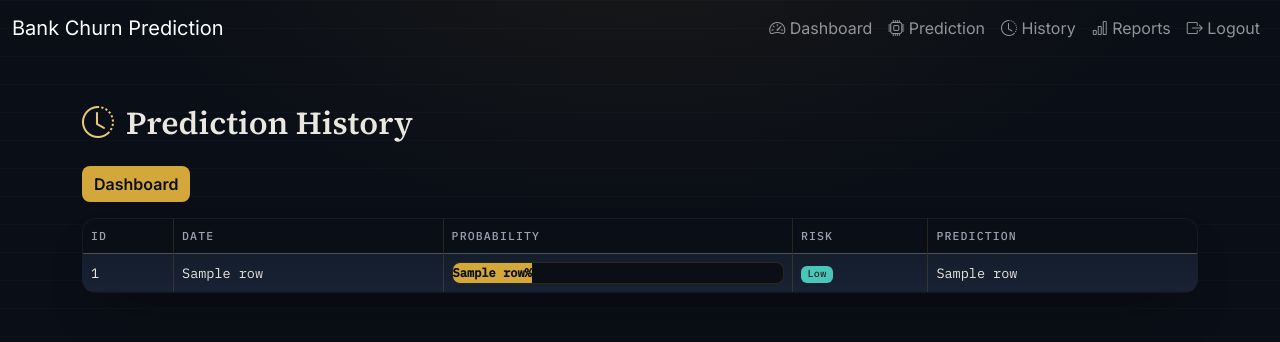
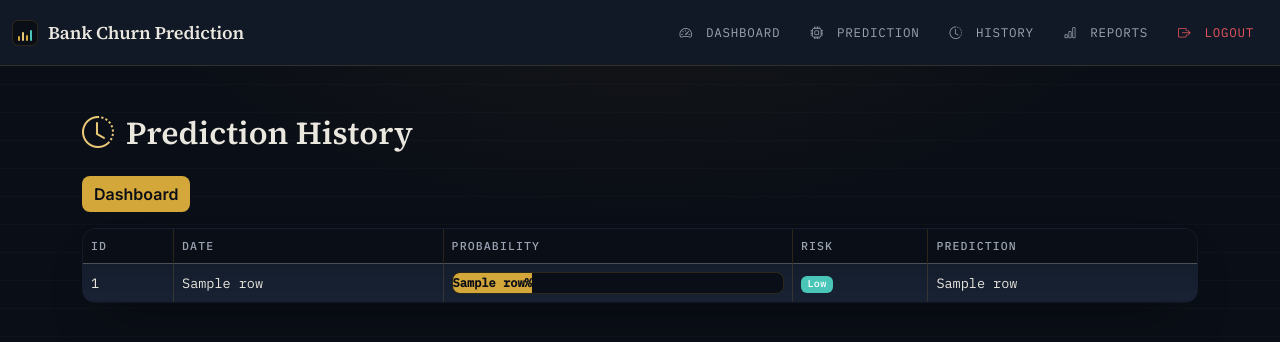
Before and after one commit to Hiruni28/bank-customer-churn-prediction, a Flask app: template templates/history.html in a window 1280 px wide. Shown: the top 342 px of the page. Run offline with Flask 3, Linux system fonts and the light colour scheme; the template is opened without the code that fills it: most values are stand-ins (such as "Sample title", 1, 10 or a date in 2020); parts of the project's set-up code (start-up, migrations or seed data) failed here and were passed over.

Commit message:
Updated History html file

```diff
--- a/templates/history.html
+++ b/templates/history.html
@@ -14,6 +14,8 @@
 
 <link rel="stylesheet" href="{{ url_for('static', filename='history.css') }}">
 
+<link rel="stylesheet" href="{{ url_for('static', filename='navbar.css') }}">
+
 </head>
 
 <body>
@@ -29,7 +31,7 @@ Prediction History
 
 </h2>
 
-<a href="/" class="btn btn-primary mb-3">
+<a href="/dashboard" class="btn btn-primary mb-3">
 
 Dashboard
 
@@ -87,7 +89,7 @@ style="width:{{ row[3] }}%">
 
 {% if row[5]=="High" %}
 
-<span class="badge bg-danger text-dark">
+<span class="badge bg-danger">
 High
 </span>
 
@@ -99,7 +101,7 @@ Medium
 
 {% else %}
 
-<span class="badge bg-success text-dark">
+<span class="badge bg-success">
 Low
 </span>
 
```
